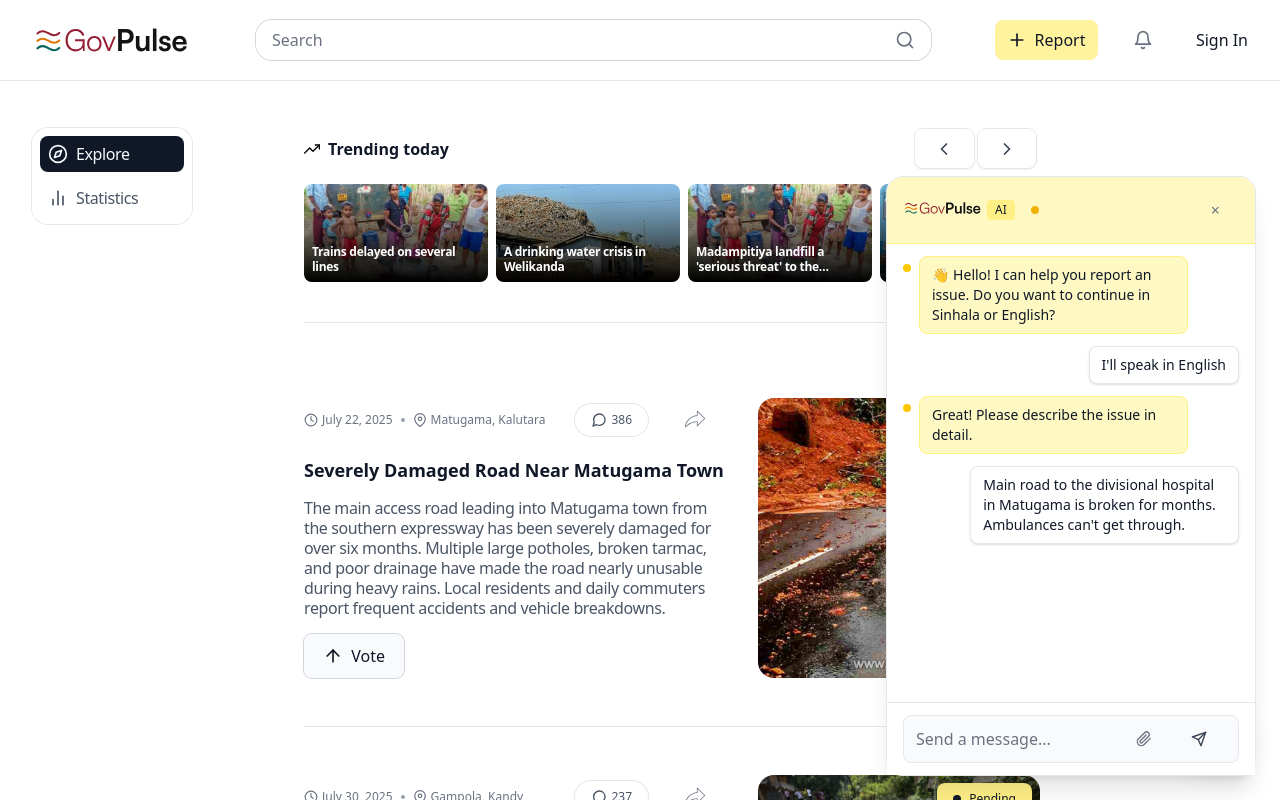
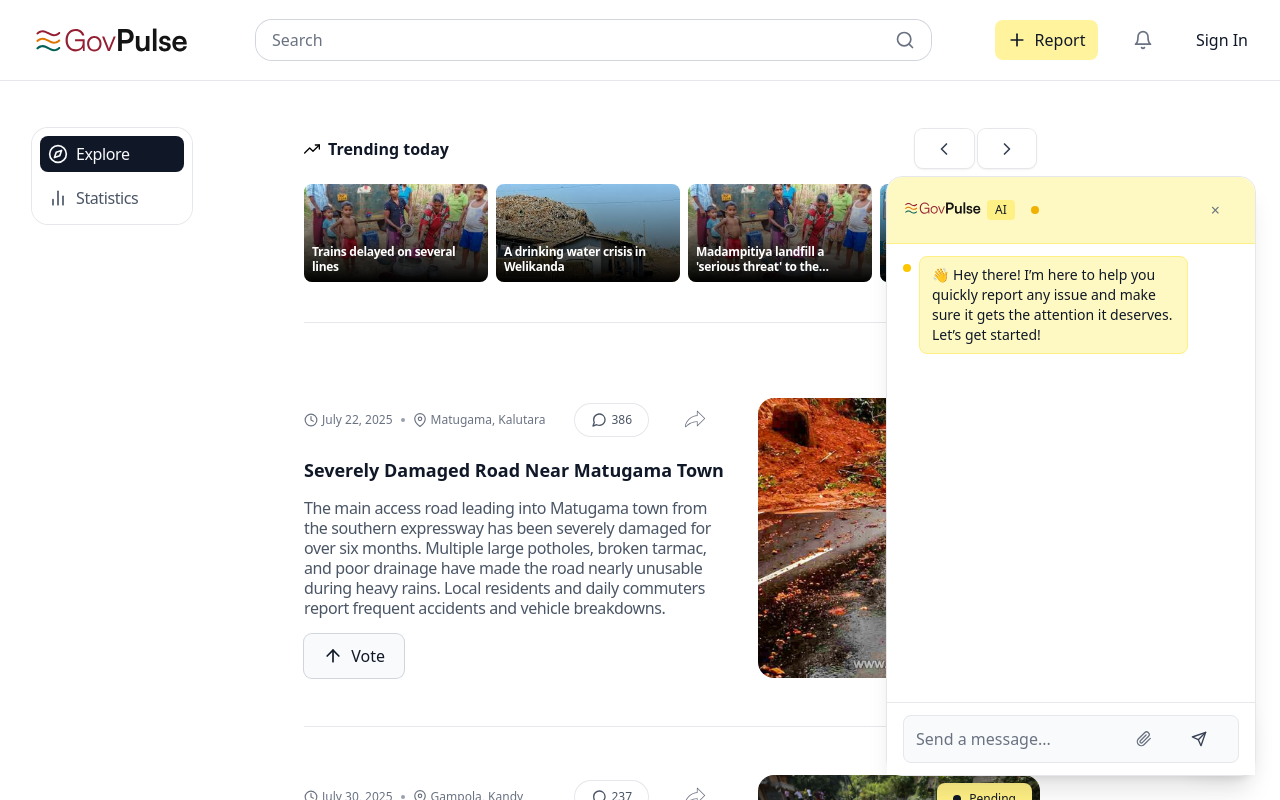
Before and after one commit to RMCV-Rajapaksha/TeamInception_GovPulse, a React (Vite) app in the folder frontend/: page / in a window 1280 px wide. Both pictures are taken after a click on the button 1220 px from the left and 740 px from the top of the page. Shown: the top 800 px of the page. Built offline with nearby package versions, Linux system fonts and the light colour scheme; no server answers.

Commit message:
Update initial bot message in Chatbot component for improved user engagement

```diff
--- a/frontend/src/components/chatbot/Chatbot.tsx
+++ b/frontend/src/components/chatbot/Chatbot.tsx
@@ -54,20 +54,8 @@ interface Message {
 
 const initialMessages: Message[] = [
   {
-    sender: "bot",
-    text: "👋 Hello! I can help you report an issue. Do you want to continue in Sinhala or English?",
-  },
-  {
-    sender: "user",
-    text: "I'll speak in English",
-  },
-  {
-    sender: "bot",
-    text: "Great! Please describe the issue in detail.",
-  },
-  {
-    sender: "user",
-    text: "Main road to the divisional hospital in Matugama is broken for months. Ambulances can't get through.",
+   sender: "bot",
+   text: "👋 Hey there! I’m here to help you quickly report any issue and make sure it gets the attention it deserves. Let’s get started!"
   },
 ];
 
```
Also changed, not shown: 1 other file (tests, documents, lock files or other folders).
